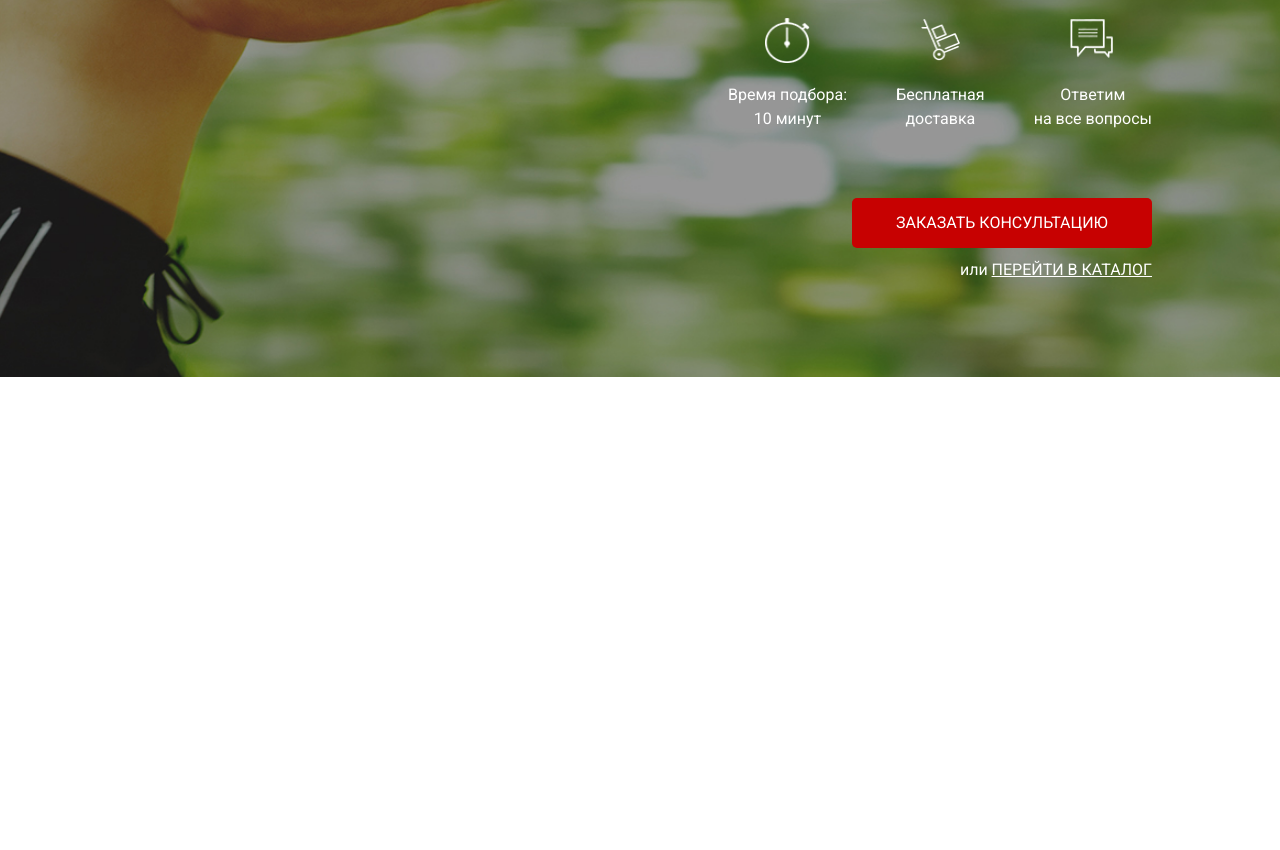
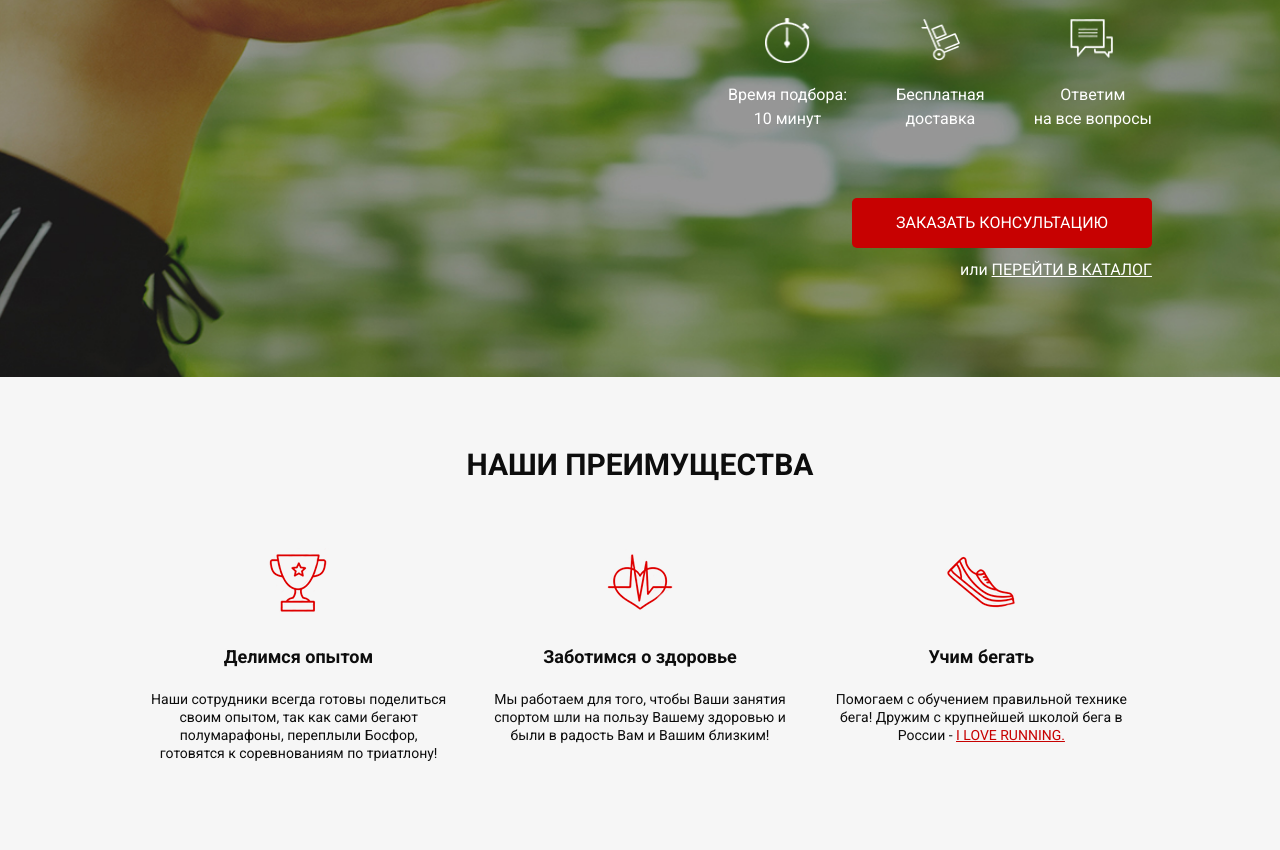
Before and after one commit to vladtkach2006/RunSmart, a website: page app/index.html in a window 1280 px wide. Shown: the part 338-1188 px from the top of the page. Before the commit the page ends 800 px from the top, so only its background shows below. Drawn offline with nearby package versions, Linux system fonts and the light colour scheme; files that its build step writes are made by us from their sources; files whose address does not match are found by name.

Commit message:
ready advantages

```diff
--- a/app/index.html
+++ b/app/index.html
@@ -30,22 +30,74 @@
           <h2 class="promo__subheader">с учётом Вашего уровня подготовки</h2>
           <div class="promo__icons">
             <div class="promo__icon">
-              <img class="promo__img" src="img/icons/timer.png" alt="timer" />Время подбора: <br>10
-              минут
+              <img
+                class="promo__img"
+                src="img/icons/timer.png"
+                alt="timer"
+              />Время подбора: <br />10 минут
             </div>
             <div class="promo__icon">
-              <img class="promo__img" src="img/icons/hand_cart.png" alt="hand_cart" />Бесплатная<br>
+              <img
+                class="promo__img"
+                src="img/icons/hand_cart.png"
+                alt="hand_cart"
+              />Бесплатная<br />
               доставка
             </div>
             <div class="promo__icon">
-              <img class="promo__img" src="img/icons/messages.png" alt="messages" />Ответим<br> на все
-              вопросы
+              <img
+                class="promo__img"
+                src="img/icons/messages.png"
+                alt="messages"
+              />Ответим<br />
+              на все вопросы
             </div>
           </div>
           <button class="button_main">заказать кОНСУЛЬТАЦИЮ</button>
-          <div class="promo__link">или <a class="promo__catalog" href="#">ПЕРЕЙТИ В КАТАЛОГ</a></div>
+          <div class="promo__link">
+            или <a class="promo__catalog" href="#">ПЕРЕЙТИ В КАТАЛОГ</a>
+          </div>
         </div>
       </div>
     </div>
+    <section class="advantages">
+      <div class="container">
+        <h2 class="advantages__header">НАШИ ПРЕИМУЩЕСТВА</h2>
+        <div class="advantages__blocks">
+          <div class="advantages__block">
+            <div class="advantages__icon">
+              <img src="img/icons/cup.png" alt="cup" />
+            </div>
+            <div class="advantages__title">Делимся опытом</div>
+            <div class="advantages__info">
+              Наши сотрудники всегда готовы поделиться своим опытом, так как
+              сами бегают полумарафоны, переплыли Босфор, готовятся к
+              соревнованиям по триатлону!
+            </div>
+          </div>
+          <div class="advantages__block">
+            <div class="advantages__icon">
+              <img src="img/icons/heart.png" alt="heart" />
+            </div>
+            <div class="advantages__title">Заботимся о здоровье</div>
+            <div class="advantages__info">
+              Мы работаем для того, чтобы Ваши занятия спортом шли на пользу
+              Вашему здоровью и были в радость Вам и Вашим близким!
+            </div>
+          </div>
+          <div class="advantages__block">
+            <div class="advantages__icon">
+              <img src="img/icons/shoe.png" alt="shoe" />
+            </div>
+            <div class="advantages__title">Учим бегать</div>
+            <div class="advantages__info">
+              Помогаем с обучением правильной технике бега! Дружим с крупнейшей
+              школой бега в России -
+              <a href="#" class="advantages__link">I LOVE RUNNING.</a>
+            </div>
+          </div>
+        </div>
+      </div>
+    </section>
   </body>
 </html>
--- /dev/null
+++ b/app/sass/_advantages.sass
@@ -0,0 +1,30 @@
+.advantages
+  min-height: 473px
+  background-color: #f6f6f6
+  padding: 70px 0 65px 0
+  text-align: center
+  color: #0D0D0D
+  &__blocks
+    display: flex
+    justify-content: space-around
+  &__block
+    width: 300px
+  &__header
+    text-align: center
+    font-size: 1.875rem
+    font-weight: 700
+    margin-bottom: 65px
+  &__icon
+    margin-bottom: 30px
+  &__title
+    text-align: center
+    font-size: 1.125rem
+    font-weight: 700
+    margin-bottom: 20px
+  &__info
+    text-align: center
+    font-size: 0.875rem
+    font-weight: 400
+    line-height: 18px
+  &__link
+    color: #C70101
--- a/app/sass/style.sass
+++ b/app/sass/style.sass
@@ -2,6 +2,7 @@
 @import 'vars'
 @import 'mixins'
 @import 'promo'
+@import 'advantages'
 
 *
   font-family: 'Roboto', sans-serif
```
Also changed, not shown: public/index.html (+1 -1 lines), public/css/style.min.css.
